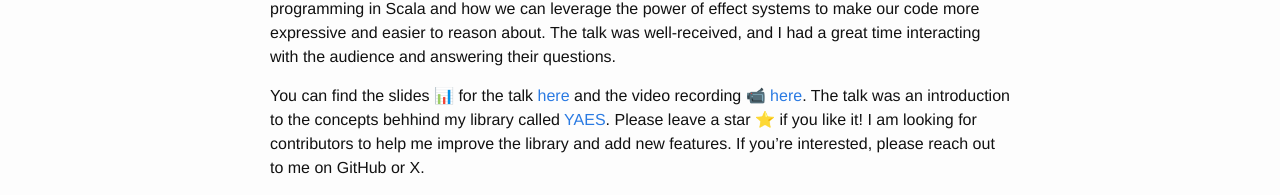
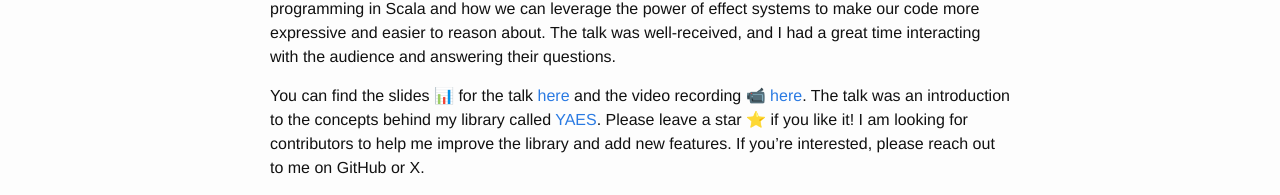
Before and after one commit to rcardin/rcardin.github.io, a Jekyll site: the page built from _posts/2025-05-02-scalar-2025.markdown, in a window 1280 px wide. Shown: the part 292-487 px from the top of the page. Built offline with Jekyll 4.4.1, drawn with Linux system fonts in a browser that asks for light colours; nearby versions of some CDN libraries; comment, search, counter and statistics services are not loaded; grey boxes are pictures that could not be loaded.

```diff
--- a/_posts/2025-05-02-scalar-2025.markdown
+++ b/_posts/2025-05-02-scalar-2025.markdown
@@ -17,6 +17,6 @@
 
 I had the pleasure of giving a talk at the Scalar Conference 2025 in Warsaw. The talk was titled "Yo Dawg, Heard You Want To FlatMap Your Direct-Style". I talked about the challenges of using direct-style programming in Scala and how we can leverage the power of effect systems to make our code more expressive and easier to reason about. The talk was well-received, and I had a great time interacting with the audience and answering their questions.
 
-You can find the slides 📊 for the talk [here](https://github.com/rcardin/scalar-2025) and the video recording 📹 [here](https://youtu.be/TXUxCsPpZp0?si=74_-C3Lym4lp5N0F). The talk was an introduction to the concepts behhind my library called [YAES](https://github.com/rcardin/yaes). Please leave a star ⭐ if you like it! I am looking for contributors to help me improve the library and add new features. If you're interested, please reach out to me on GitHub or X.
+You can find the slides 📊 for the talk [here](https://github.com/rcardin/scalar-2025) and the video recording 📹 [here](https://youtu.be/TXUxCsPpZp0?si=74_-C3Lym4lp5N0F). The talk was an introduction to the concepts behind my library called [YAES](https://github.com/rcardin/yaes). Please leave a star ⭐ if you like it! I am looking for contributors to help me improve the library and add new features. If you're interested, please reach out to me on GitHub or X.
 
 <iframe width="560" height="315" src="https://www.youtube.com/embed/TXUxCsPpZp0?si=3tlTpa2aN6K4J1Q_" title="YouTube video player" frameborder="0" allow="accelerometer; autoplay; clipboard-write; encrypted-media; gyroscope; picture-in-picture; web-share" referrerpolicy="strict-origin-when-cross-origin" allowfullscreen></iframe>
```
Also changed, not shown: _posts/2025-05-28-ticino-software-craft.markdown (added, +22 -0 lines).
